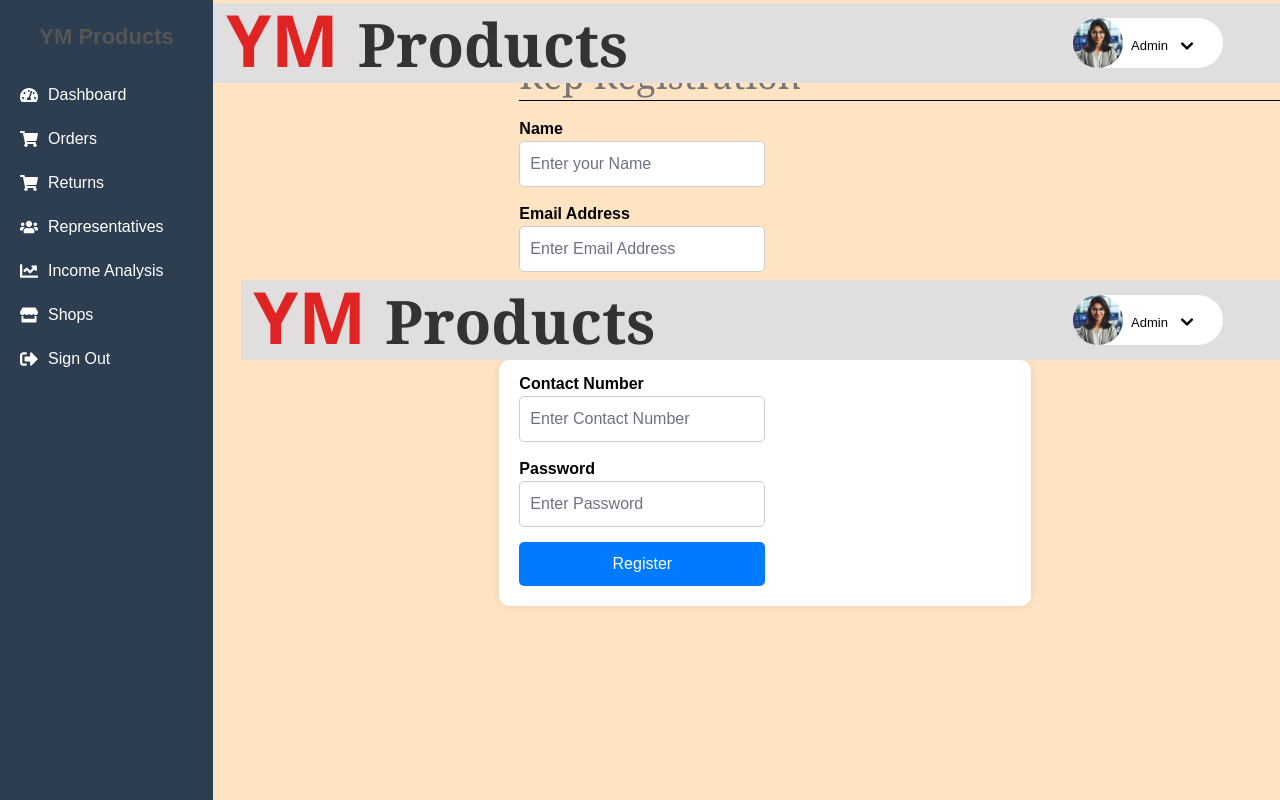
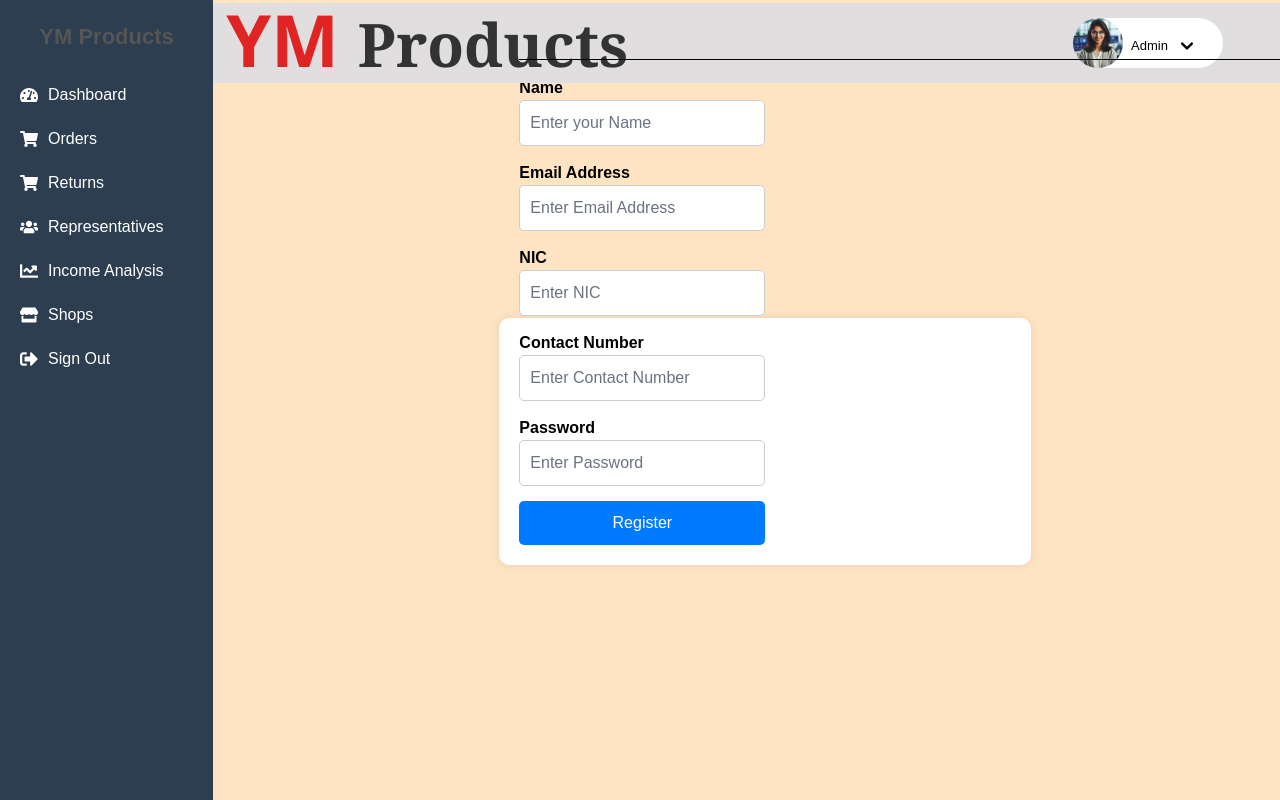
Before and after one commit to chinthaka-lakshan/YMProducts, a React (Vite) app in the folder YM_Project/: page /repRegistration in a window 1280 px wide. Shown: the top 800 px of the page. Built offline with nearby package versions, Linux system fonts and the light colour scheme.

Commit message:
rep registration

```diff
--- a/YM_Project/src/pages/RepRegistration/RepRegistration.jsx
+++ b/YM_Project/src/pages/RepRegistration/RepRegistration.jsx
@@ -23,8 +23,8 @@
 
     return (
         <div className="rep-registration">
-            <TopBar />
-            <SideBar />
+            {/* <TopBar />
+            <SideBar /> */}
             <div className="baseCont">
                 <div className="hRow">
                     <h3 className="text-4xl font-serif font-medium">Rep Registration</h3>
```
